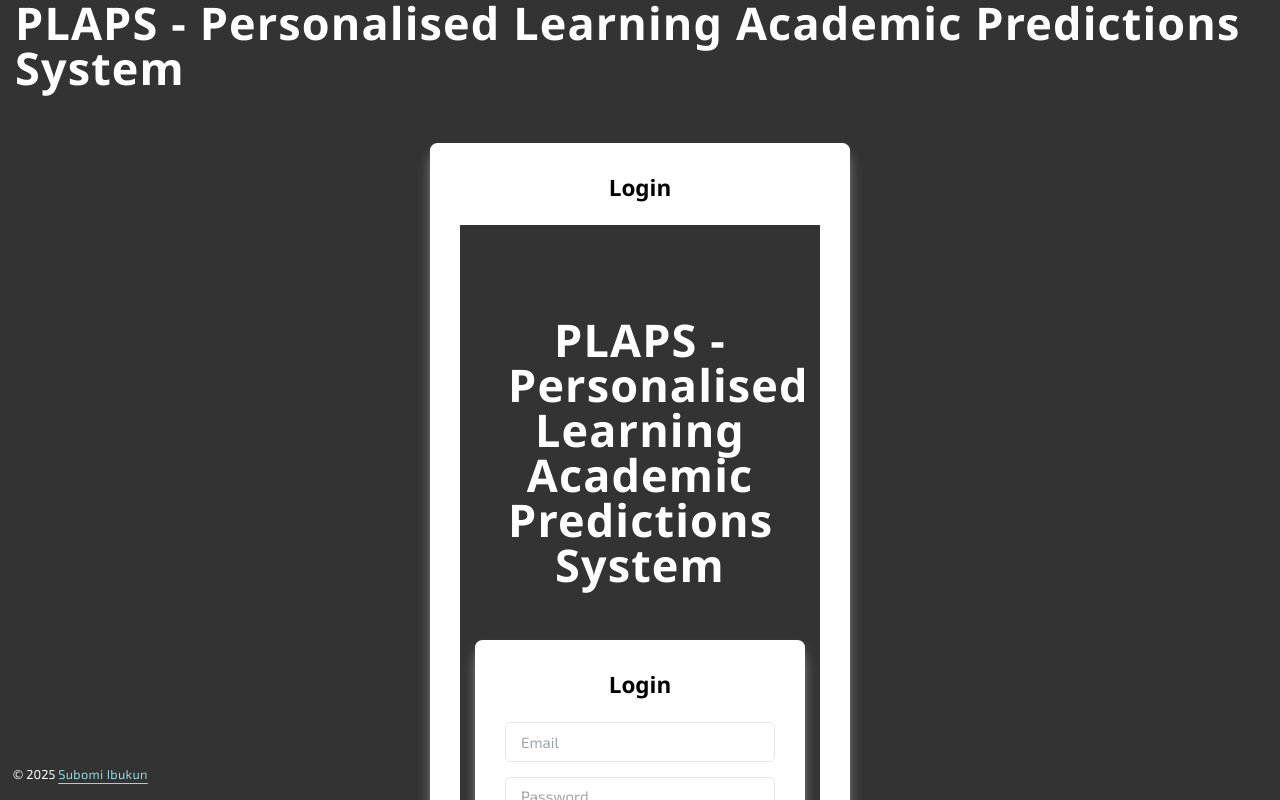
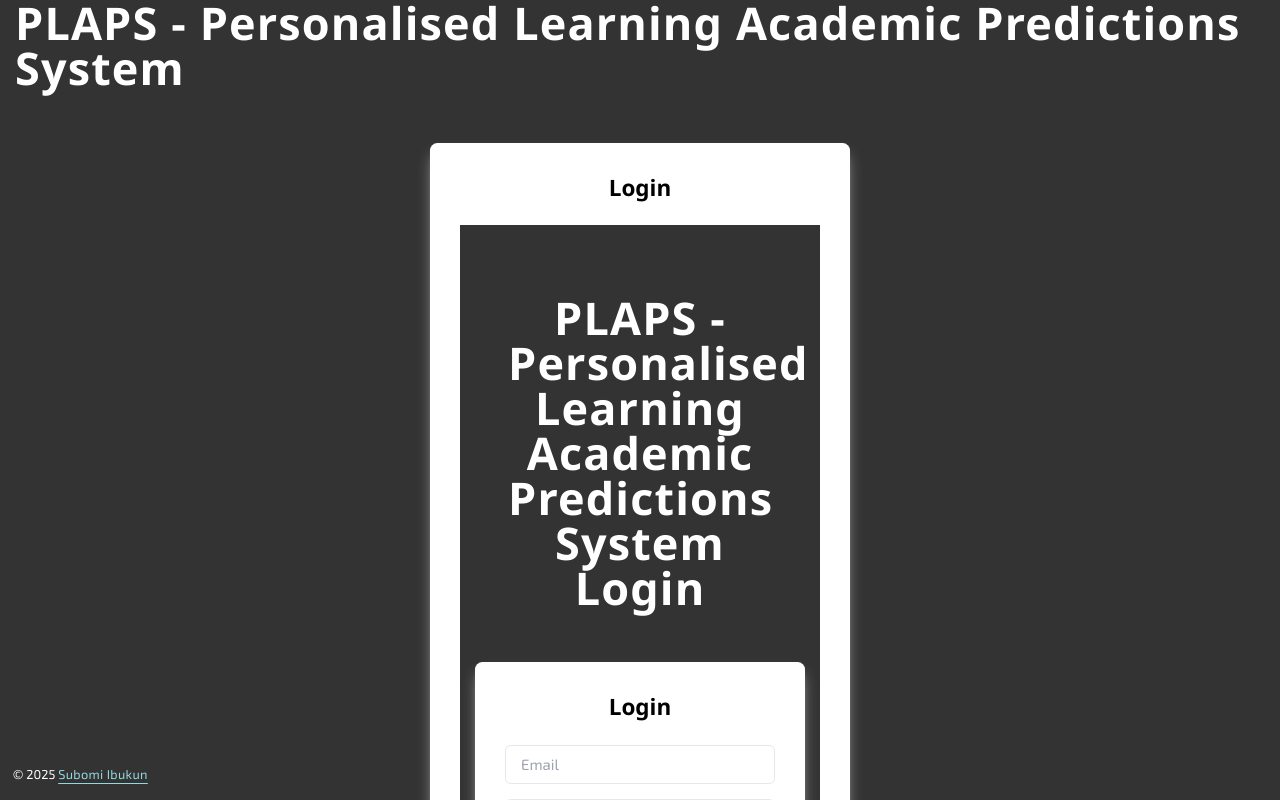
Before and after one commit to RereTooki/AXPartners, a React (Vite) app: page /auth in a window 1280 px wide. Shown: the top 800 px of the page. Built offline with nearby package versions, Linux system fonts and the light colour scheme.

Commit message:
added login and signup

```diff
--- a/src/components/LoginForm.tsx
+++ b/src/components/LoginForm.tsx
@@ -53,7 +53,7 @@ const LoginForm = () => {
             data-aoss="zoom-in"
             data-aoss-duration="1500"
           >
-            PLAPS
+            PLAPS - Login
           </h1>{" "}
           <div className="w-full flex items-center justify-center h-full">
             <h1
@@ -61,7 +61,7 @@ const LoginForm = () => {
               data-aoss="zoom-in"
               data-aoss-duration="1500"
             >
-              PLAPS - Personalised Learning Academic Predictions System
+              PLAPS - Personalised Learning Academic Predictions System Login
             </h1>
           </div>
         </Link>
--- a/src/components/RegisterForm.tsx
+++ b/src/components/RegisterForm.tsx
@@ -52,7 +52,7 @@ const RegisterForm = () => {
             data-aoss="zoom-in"
             data-aoss-duration="1500"
           >
-            PLAPS
+            PLAPS - Sign Up
           </h1>{" "}
           <div className="w-full flex items-center justify-center h-full">
             <h1
@@ -60,7 +60,7 @@ const RegisterForm = () => {
               data-aoss="zoom-in"
               data-aoss-duration="1500"
             >
-              PLAPS - Personalised Learning Academic Predictions System
+              PLAPS - Personalised Learning Academic Predictions System Sign Up
             </h1>{" "}
           </div>
         </Link>
```
